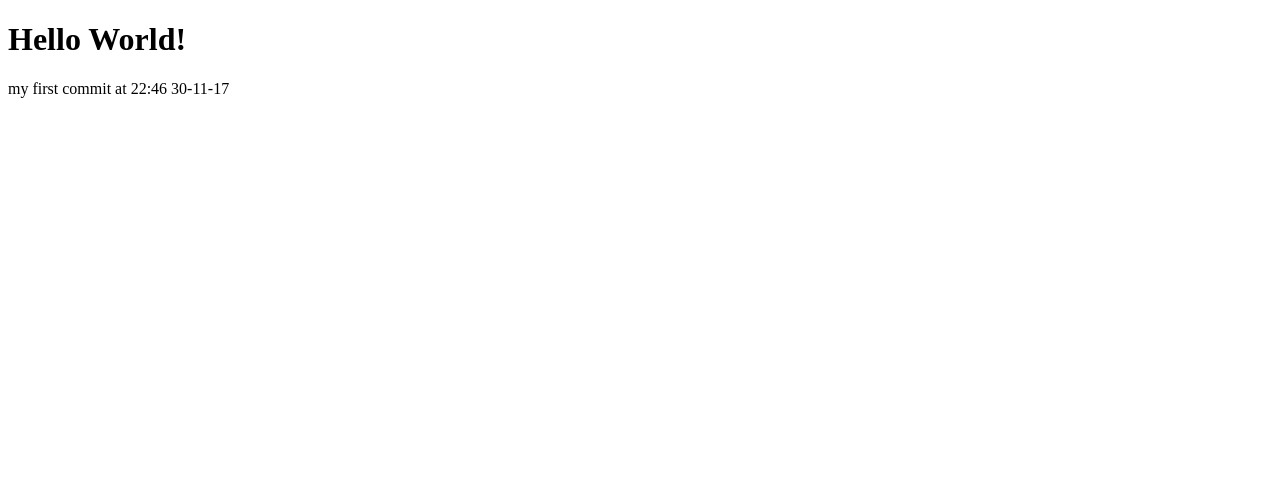
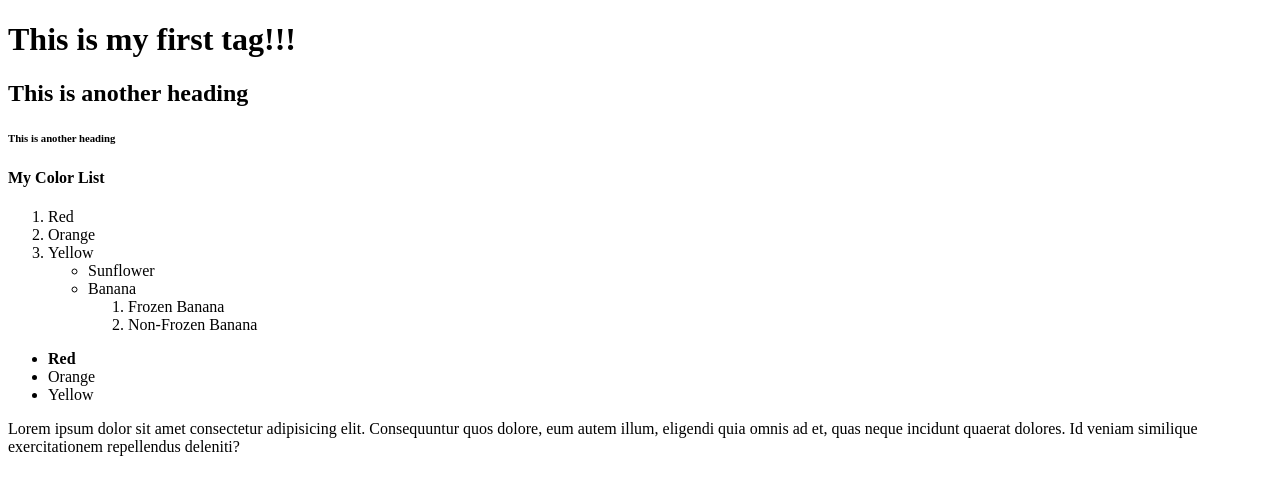
Before and after one commit to react92/bootcamp_learning, a plain HTML site: page index.html in a window 1280 px wide. Drawn offline with Linux system fonts and the light colour scheme.

Commit message:
Nested list exercise

```diff
--- a/index.html
+++ b/index.html
@@ -4,10 +4,34 @@
     <meta charset="UTF-8">
     <meta name="viewport" content="width=device-width, initial-scale=1.0">
     <meta http-equiv="X-UA-Compatible" content="ie=edge">
-    <title>Document</title>
+    <title>My First Page</title>
 </head>
 <body>
-    <h1>Hello World!</h1>
-    <p>my first commit at 22:46 30-11-17</p>
+    <h1>This is my first tag!!!</h1>
+    <h2>This is another heading</h2>
+    <h6>This is another heading</h6>
+
+    <h4><strong>My Color List</strong></h4>
+    <ol>
+        <li>Red</li>
+        <li>Orange</li>
+        <li>Yellow
+            <ul>
+                <li>Sunflower</li>
+                <li>Banana
+                    <ol>
+                        <li>Frozen Banana</li>
+                        <li>Non-Frozen Banana</li>
+                    </ol>
+                </li>
+            </ul>
+        </li>
+    </ol>
+    <ul>
+        <li><strong>Red</strong></li>
+        <li>Orange</li>
+        <li>Yellow</li>
+    </ul>
+    <p>Lorem ipsum dolor sit amet consectetur adipisicing elit. Consequuntur quos dolore, eum autem illum, eligendi quia omnis ad et, quas neque incidunt quaerat dolores. Id veniam similique exercitationem repellendus deleniti?</p>
 </body>
 </html>
```
